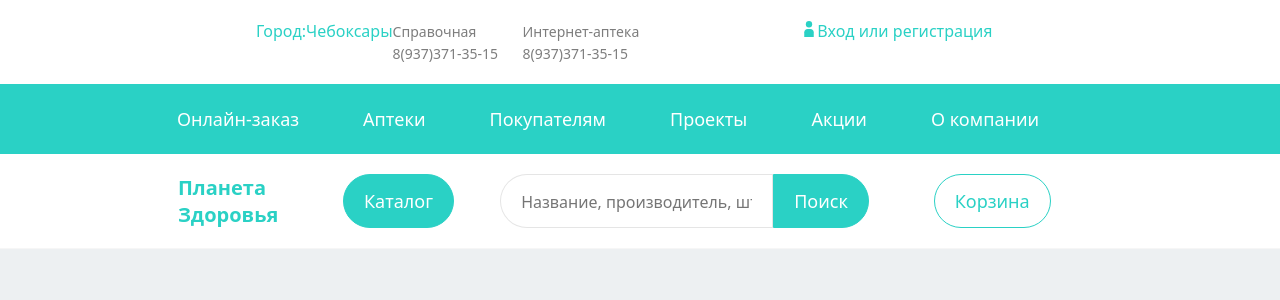
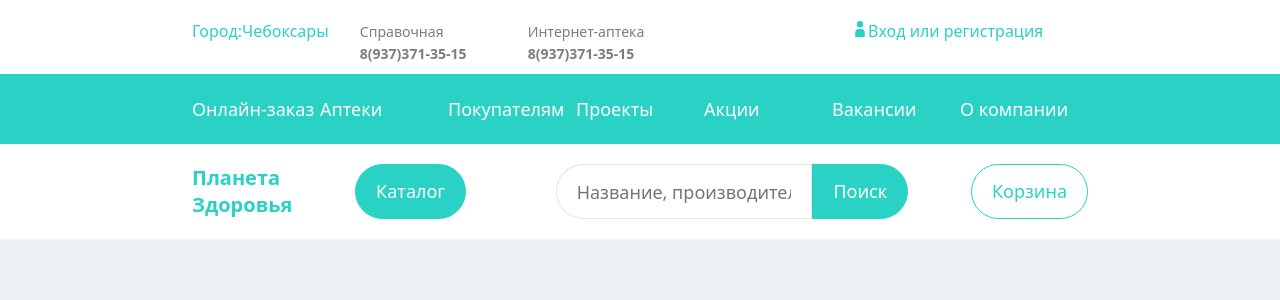
Before and after one commit to SanyaSm3GGy/git-diplom, a React (Create React App) app in the folder diplom-react/: page / in a window 1280 px wide. Shown: the top 300 px of the page. Built offline with nearby package versions, Linux system fonts and the light colour scheme.

Commit message:
edited some stiles

```diff
--- a/diplom-react/src/components/Search/Search.module.scss
+++ b/diplom-react/src/components/Search/Search.module.scss
@@ -1,11 +1,12 @@
 .input {
   border: 1px solid rgba(0, 0, 0, 0.1);
   padding: 15px 20px 14px 20px;
-  width: 500px;
-  margin-left: 5%;
+  width: 40%;
+  margin-left: 10%;
   padding-left: 20px;
   border-radius: 30px 0 0 30px;
-  font-size: 16px;
+  font-size: 18px;
+  display: block;
 
   &:focus {
     border: 1px solid rgba(0, 0, 0, 0.2);
--- a/diplom-react/src/components/headers/HeaderMain.jsx
+++ b/diplom-react/src/components/headers/HeaderMain.jsx
@@ -20,6 +20,9 @@
         <Link to="/">Акции</Link>
       </ul>
       <ul>
+        <Link to="/">Вакансии</Link>
+      </ul>
+      <ul>
         <Link to="/">О компании</Link>
       </ul>
     </li>
--- a/diplom-react/src/components/headers/HeaderTop.jsx
+++ b/diplom-react/src/components/headers/HeaderTop.jsx
@@ -44,11 +44,15 @@
       </div>
       <div>
         <Link to="/">Справочная</Link> <br />
-        <Link to="/">8(937)371-35-15</Link>
+        <Link to="/" className="phone">
+          8(937)371-35-15
+        </Link>
       </div>
       <div>
         <Link to="/">Интернет-аптека</Link> <br />
-        <Link to="/">8(937)371-35-15</Link>
+        <Link to="/" className="phone">
+          8(937)371-35-15
+        </Link>
       </div>
       <div className="loginBox">
         <Link to="/" className="login_button">
--- a/diplom-react/src/scss/app.scss
+++ b/diplom-react/src/scss/app.scss
@@ -8,7 +8,6 @@
 }
 
 .container {
-  margin: 0 400px;
-  margin: auto;
+  margin: 0 15%;
   display: flex;
 }
--- a/diplom-react/src/scss/components/_header.scss
+++ b/diplom-react/src/scss/components/_header.scss
@@ -6,23 +6,26 @@
 
   .headerTop {
     .container {
-      width: 100%;
-      margin: 0 20%;
       @media (max-width: 1040px) {
         margin: auto;
       }
     }
-    padding: 20px 0;
+    padding: 20px 0 10px 0;
     background-color: white;
     display: flex;
     div {
       width: 70%;
       .loginBox {
-        width: 200%;
+        width: 150%;
+        text-align: right;
+        padding-right: 5%;
         @media (max-width: 1040px) {
           width: 70%;
         }
       }
+    }
+    .phone {
+      font-weight: bold;
     }
     a {
       color: #7d7d7d;
@@ -37,7 +40,7 @@
       font-size: 16px;
     }
     .login_button {
-      padding-left: 40%;
+      text-align: right;
       color: $blue;
       font-size: medium;
       @media (max-width: 1040px) {
@@ -87,12 +90,18 @@
       justify-content: center;
       width: 100%;
       height: 70px;
-      display: inline-flex;
+      display: flex;
       ul {
+        width: 100%;
         font-size: 18px;
-        padding-right: 5%;
+        @media (max-width: 990px) {
+          font-size: 14px;
+        }
         a {
           color: #ffffff;
+          &:hover {
+            color: #ffd900;
+          }
         }
       }
     }
@@ -100,12 +109,8 @@
   .headerSub {
     .container {
       width: 100%;
-      margin: 0 400px;
       @media (max-width: 1040) {
         margin: auto;
-      }
-      @media (max-width: 800) {
-        display: inline-block;
       }
     }
     margin: auto;
@@ -119,7 +124,11 @@
       color: $blue;
       font-weight: bold;
       font-size: 20px;
+      @media (max-width: 1040px) {
+        display: none;
+      }
     }
+
     .button {
       margin-left: 7%;
       background-color: $blue;
@@ -139,7 +148,6 @@
       border-radius: 0 30px 30px 0;
     }
     .cart {
-      margin-right: 10%;
       background-color: #ffffff;
       color: $blue;
       border: 1px solid $blue;
```
